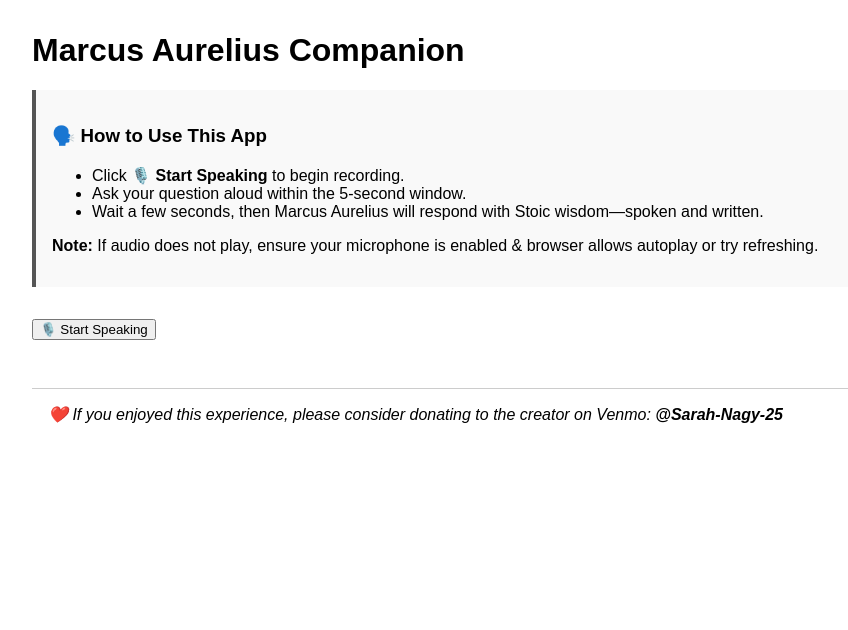
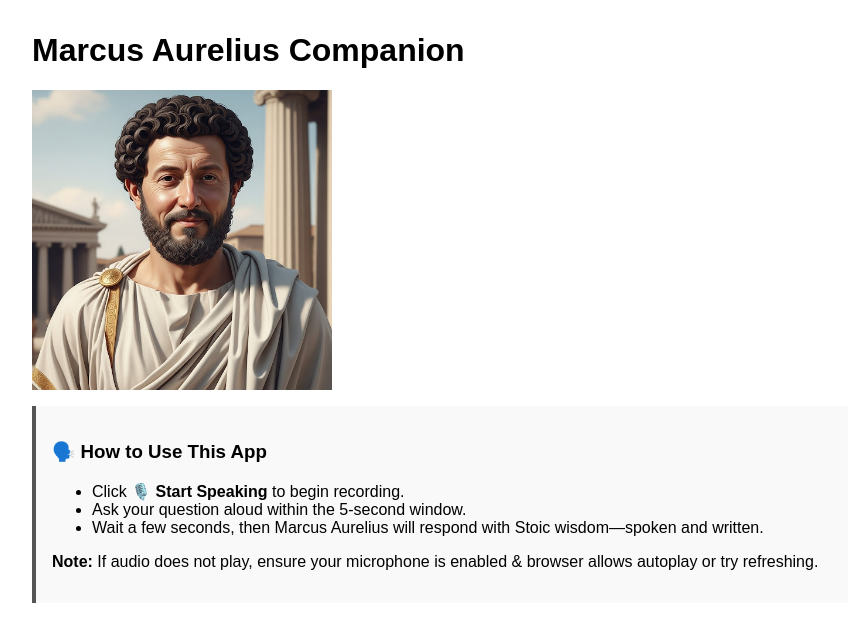
Before and after one commit to sarahnagyyy/marcus-voice-app, a FastAPI app: page / in a window 1280 px wide. Shown: the top 630 px of the page, without its empty margins (0-848 px from the left). Run offline with FastAPI, Linux system fonts and the light colour scheme; parts of the project's set-up code (start-up, migrations or seed data) failed here and were passed over.

Commit message:
Add Marcus Aurelius image to homepage

```diff
--- a/templates/index.html
+++ b/templates/index.html
@@ -23,6 +23,8 @@
 </head>
 <body>
   <h1>Marcus Aurelius Companion</h1>
+  <img src="/static/marcus.jpg" alt="Marcus Aurelius" style="max-width: 300px; display: block; margin-bottom: 1rem;">
+
 
   <div id="instructions">
     <h3>🗣️ How to Use This App</h3>
```
Also changed, not shown: static/marcus.jpg (added).
